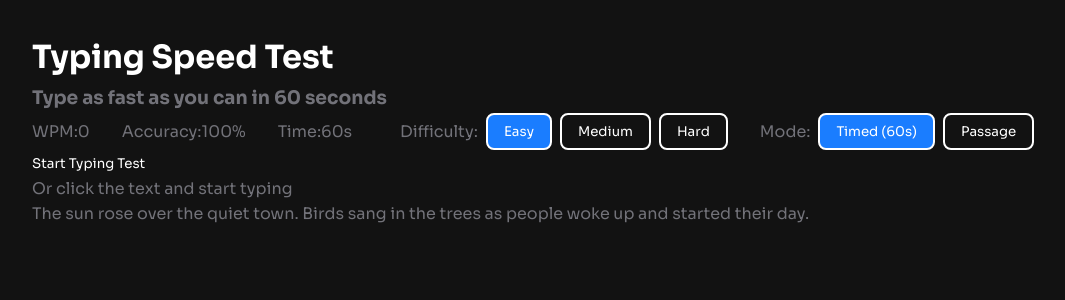
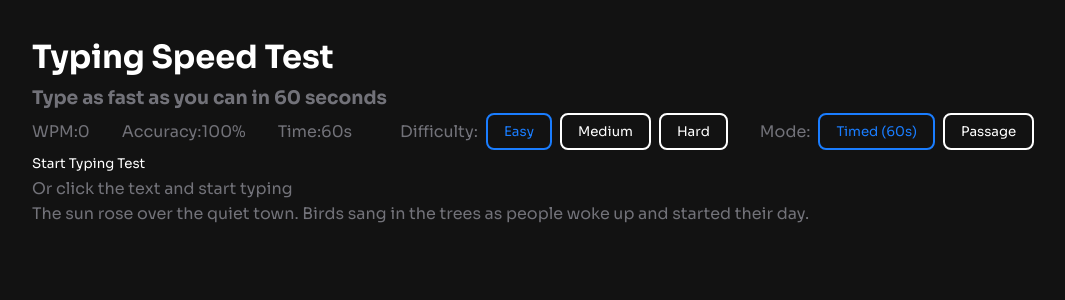
Before and after one commit to lina98st/typing-speed-test, a React (Vite) app: page / in a window 1280 px wide. Shown: the top 300 px of the page, without its empty margins (40-1105 px from the left). Built offline with nearby package versions, Linux system fonts and the light colour scheme.

Commit message:
Add blue border for active button state

```diff
--- a/src/App.css
+++ b/src/App.css
@@ -99,6 +99,7 @@ gap: 0.5rem;
 }
 
 .btn.active {
-  background-color: var(--blue-600);
-  color: var(--neutral-0);
+  background-color: var(--neutral-900);
+  color: var(--blue-600);
+  border: 2px solid var(--blue-600);
 }
```
